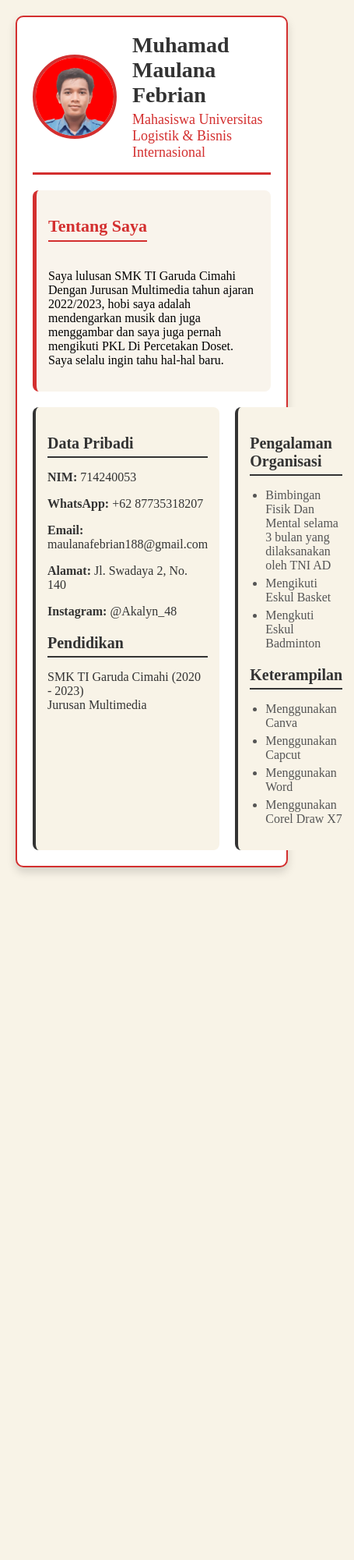
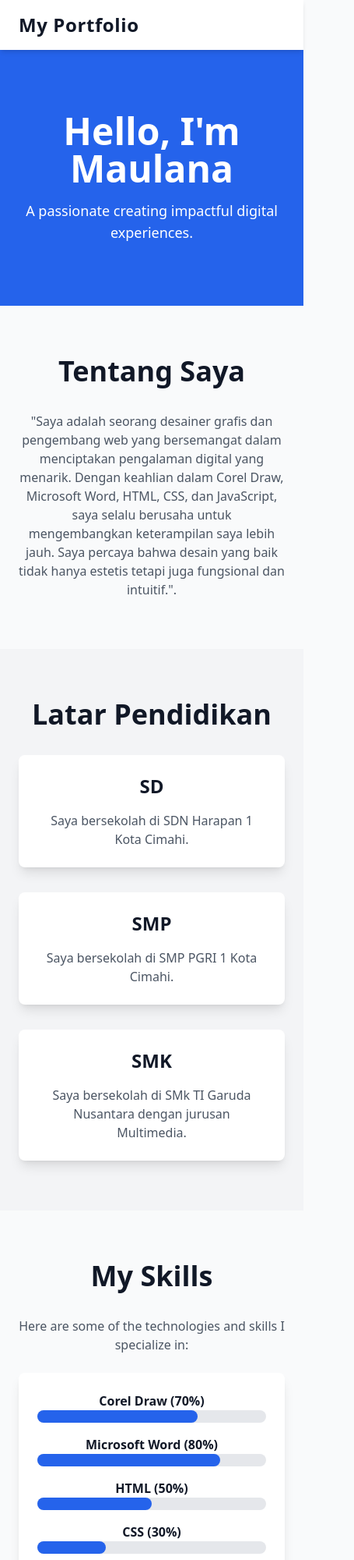
Before and after one commit to Nathye3/nathye3.github.io, a plain HTML site: page index.html in a window 390 px wide. Shown: the top 2000 px of the page at 78% size, 455 px wide, since content can reach past the window. Before the commit the page ends 1132 px from the top, so only its background shows below. Drawn offline with nearby package versions, Linux system fonts and the light colour scheme.

Commit message:
portofolio

```diff
--- a/index.html
+++ b/index.html
@@ -1,56 +1,111 @@
 <!DOCTYPE html>
-<html lang="id">
+<html lang="en">
 <head>
-  <meta charset="UTF-8">
-  <meta name="viewport" content="width=device-width, initial-scale=1.0">
-  <title>Profil Muhamad Maulana Febrian</title>
-  <link rel="stylesheet" href="Portofolio/style.css">
+    <meta charset="UTF-8">
+    <meta name="viewport" content="width=device-width, initial-scale=1.0">
+    <title>My Portfolio</title>
+    <script src="https://cdn.tailwindcss.com"></script>
 </head>
-<body>
-  <div class="profile-card">
-    <div class="header">
-      <img src="Portofolio/Pas Foto.jpg" alt="Profile Picture" class="profile-pic">
-      <div class="name-title">
-        <h1>Muhamad Maulana Febrian</h1>
-        <p>Mahasiswa Universitas Logistik & Bisnis Internasional</p>
-      </div>
-    </div>
+<body class="font-sans bg-gray-50 text-gray-900">
+    <!-- Header -->
+    <header class="bg-white shadow-md sticky top-0 z-50">
+        <nav class="container mx-auto px-6 py-4 flex justify-between items-center">
+            <div class="text-2xl font-extrabold tracking-wide">My Portfolio</div>
+            <div class="hidden md:flex gap-6 items-center">
+                <a href="#Tentang" class="hover:text-blue-600">Tentang</a>
+                <a href="#pendidikan" class="hover:text-blue-600">Pendidikan</a>
+                <a href="#Kemampuan" class="hover:text-blue-600">Kemampuan</a>
+                <a href="#contact" class="bg-blue-600 text-white px-6 py-2 rounded-full hover:bg-blue-700 transition">Contact</a>
+            </div>
+        </nav>
+    </header>
 
-    <div class="section">
-      <h2>Tentang Saya</h2>
-      <p>Saya lulusan SMK TI Garuda Cimahi Dengan Jurusan Multimedia tahun ajaran 2022/2023, hobi saya adalah mendengarkan musik dan juga menggambar dan saya juga pernah mengikuti PKL Di Percetakan Doset. Saya selalu ingin tahu hal-hal baru.</p>
-    </div>
+    <!-- Hero Section -->
+    <section class="bg-blue-600 text-white py-20 text-center">
+        <div class="container mx-auto px-6">
+            <h1 class="text-5xl font-bold mb-4">Hello, I'm Maulana </h1>
+            <p class="max-w-2xl mx-auto text-lg">A passionate creating impactful digital experiences.</p>
+        </div>
+    </section>
 
-    <div class="info-section">
-      <div class="info-column">
-        <h3>Data Pribadi</h3>
-        <p><strong>NIM:</strong> 714240053</p>
-        <p><strong>WhatsApp:</strong> +62 87735318207</p>
-        <p><strong>Email:</strong> maulanafebrian188@gmail.com</p>
-        <p><strong>Alamat:</strong> Jl. Swadaya 2, No. 140</p>
-        <p><strong>Instagram:</strong> @Akalyn_48</p>
+    <!-- About Section -->
+    <section id="Tentang" class="container mx-auto px-6 py-16 text-center">
+        <h2 class="text-4xl font-bold mb-8">Tentang Saya</h2>
+        <p class="text-gray-600 max-w-2xl mx-auto">"Saya adalah seorang desainer grafis dan pengembang web yang bersemangat dalam menciptakan pengalaman digital yang menarik. Dengan keahlian dalam Corel Draw, Microsoft Word, HTML, CSS, dan JavaScript, saya selalu berusaha untuk mengembangkan keterampilan saya lebih jauh. Saya percaya bahwa desain yang baik tidak hanya estetis tetapi juga fungsional dan intuitif.".</p>
+    </section>
 
-        <h3>Pendidikan</h3>
-        <p>SMK TI Garuda Cimahi (2020 - 2023)<br>Jurusan Multimedia</p>
-      </div>
+    <!-- Pendidikan Section -->
+    <section id="pendidikan" class="bg-gray-100 py-16">
+        <div class="container mx-auto px-6 text-center">
+            <h2 class="text-4xl font-bold mb-8">Latar Pendidikan</h2>
+            <div class="grid md:grid-cols-2 lg:grid-cols-3 gap-8">
+                <div class="bg-white p-6 shadow-lg rounded-lg">
+                    <h3 class="text-2xl font-bold mb-4">SD</h3>
+                    <p class="text-gray-600">Saya bersekolah di SDN Harapan 1 Kota Cimahi.</p>
+                </div>
+                <div class="bg-white p-6 shadow-lg rounded-lg">
+                    <h3 class="text-2xl font-bold mb-4">SMP</h3>
+                    <p class="text-gray-600">Saya bersekolah di SMP PGRI 1 Kota Cimahi.</p>
+                </div>
+                <div class="bg-white p-6 shadow-lg rounded-lg">
+                    <h3 class="text-2xl font-bold mb-4">SMK</h3>
+                    <p class="text-gray-600">Saya bersekolah di SMk TI Garuda Nusantara dengan jurusan Multimedia.</p>
+                </div>
+            </div>
+        </div>
+    </section>
 
-      <div class="info-column">
-        <h3>Pengalaman Organisasi</h3>
-        <ul>
-          <li>Bimbingan Fisik Dan Mental selama 3 bulan yang dilaksanakan oleh TNI AD</li>
-          <li>Mengikuti Eskul Basket</li>
-          <li>Mengkuti Eskul Badminton</li>
-        </ul>
+    <!-- Skills Section -->
+    <section id="Kemampuan" class="container mx-auto px-6 py-16 text-center">
+        <h2 class="text-4xl font-bold mb-8">My Skills</h2>
+        <p class="text-gray-600 max-w-3xl mx-auto">Here are some of the technologies and skills I specialize in:</p>
+        <div class="max-w-lg mx-auto mt-6 p-6 bg-white shadow-lg rounded-lg">
+            <div class="mb-4">
+                <p class="font-bold">Corel Draw (70%)</p>
+                <div class="w-full bg-gray-200 rounded-full h-4">
+                    <div class="bg-blue-600 h-4 rounded-full" style="width: 70%;"></div>
+                </div>
+            </div>
+            <div class="mb-4">
+                <p class="font-bold">Microsoft Word (80%)</p>
+                <div class="w-full bg-gray-200 rounded-full h-4">
+                    <div class="bg-blue-600 h-4 rounded-full" style="width: 80%;"></div>
+                </div>
+            </div>
+            <div class="mb-4">
+                <p class="font-bold">HTML (50%)</p>
+                <div class="w-full bg-gray-200 rounded-full h-4">
+                    <div class="bg-blue-600 h-4 rounded-full" style="width: 50%;"></div>
+                </div>
+            </div>
+            <div class="mb-4">
+                <p class="font-bold">CSS (30%)</p>
+                <div class="w-full bg-gray-200 rounded-full h-4">
+                    <div class="bg-blue-600 h-4 rounded-full" style="width: 30%;"></div>
+                </div>
+            </div>
+            <div class="mb-4">
+                <p class="font-bold">JavaScript (10%)</p>
+                <div class="w-full bg-gray-200 rounded-full h-4">
+                    <div class="bg-blue-600 h-4 rounded-full" style="width: 10%;"></div>
+                </div>
+            </div>
+        </div>
+    </section>
 
-        <h3>Keterampilan</h3>
-        <ul>
-          <li>Menggunakan Canva</li>
-          <li>Menggunakan Capcut</li>
-          <li>Menggunakan Word</li>
-          <li>Menggunakan Corel Draw X7</li>
-        </ul>
-      </div>
-    </div>
-  </div>
+    <!-- Contact Section -->
+    <section id="contact" class="bg-blue-600 text-white py-16 text-center">
+        <div class="container mx-auto px-6">
+            <h2 class="text-4xl font-bold mb-6">Let's Connect</h2>
+            <p class="text-lg max-w-2xl mx-auto mb-6">Have a project in mind? Feel free to reach out!</p>
+            <a href="https://www.instagram.com/akalyn_48/" class="bg-white text-blue-600 px-8 py-3 rounded-full text-lg font-bold hover:bg-gray-200 transition">Click This</a>
+
+        </div>
+    </section>
+
+    <!-- Footer -->
+    <footer class="bg-gray-800 text-white py-6 text-center">
+        <p>&copy; 2025 Muhammad Maulana Febrian. All rights reserved.</p>
+    </footer>
 </body>
 </html>
```
